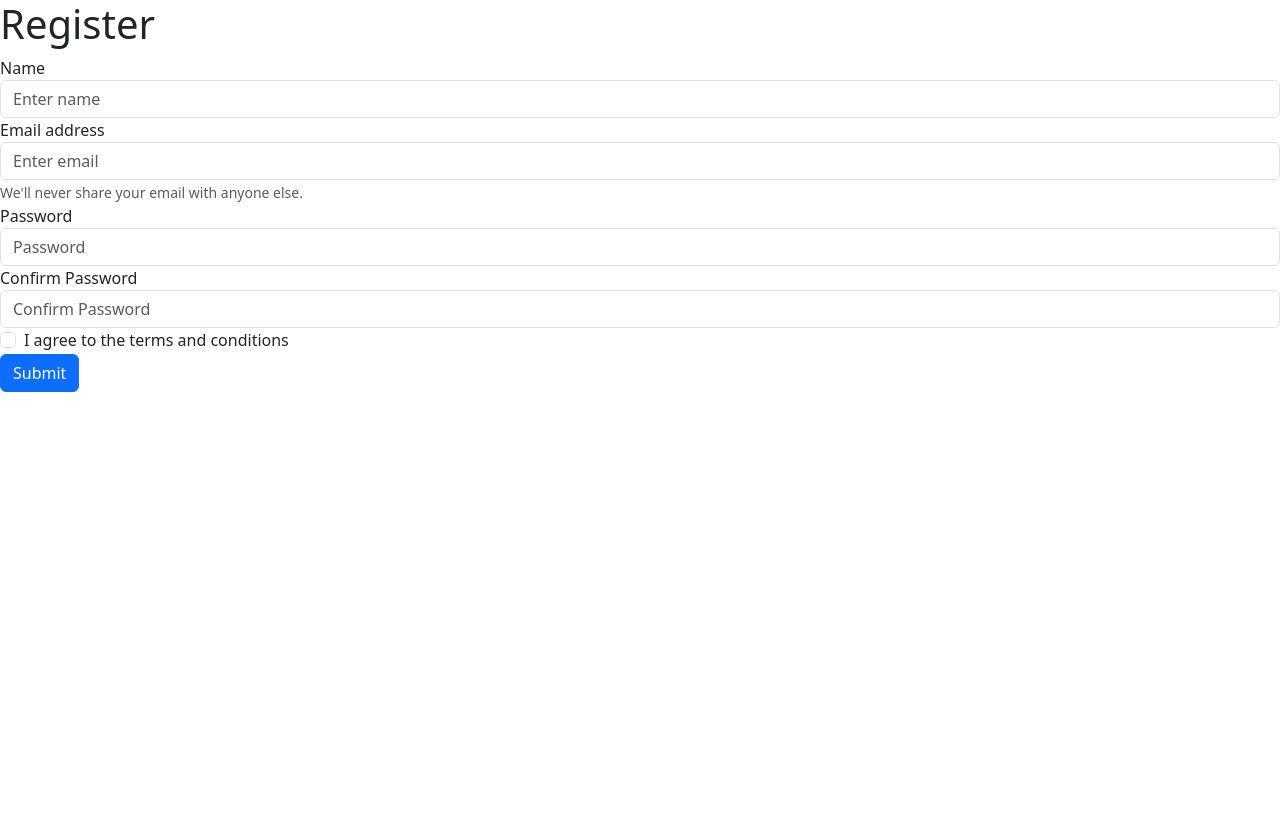
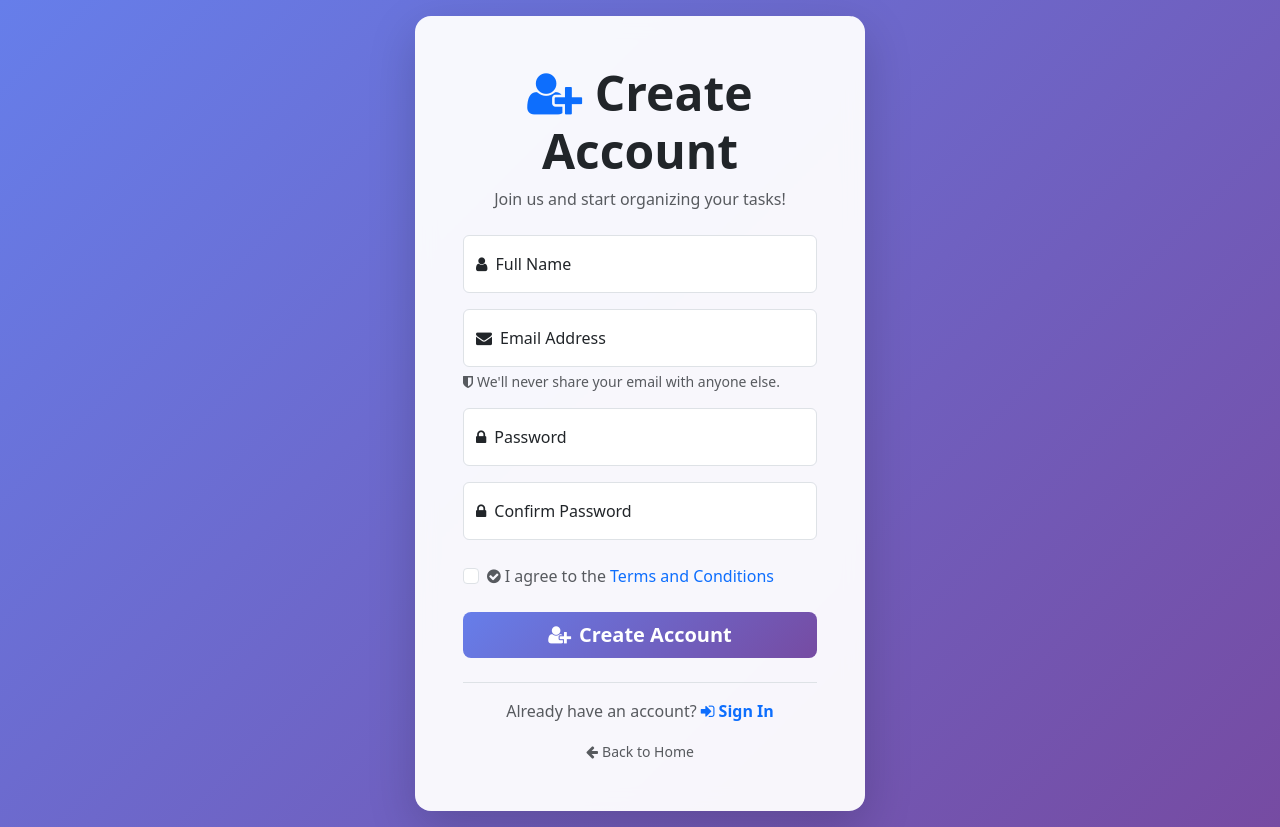
Before and after one commit to DipakKandel/Todo, a Django app: page /user/register/ in a window 1280 px wide. Before the commit the page ends 392 px from the top, so only its background shows below. Run offline with Django 5.2, Linux system fonts and the light colour scheme.

Commit message:
Remove edit_task.html template and update register.html for enhanced design and user experience
Deleted the edit_task.html template as part of a redesign. Updated the register.html template with a new title, improved layout, and modernized styles including a gradient background and floating labels for form inputs. Enhanced button styles and added user-friendly features to improve overall aesthetics and usability.

```diff
--- a/templates/register.html
+++ b/templates/register.html
@@ -3,7 +3,7 @@
   <head>
     <meta charset="UTF-8" />
     <meta name="viewport" content="width=device-width, initial-scale=1.0" />
-    <title>Register</title>
+    <title>Register - Todo App</title>
     <!-- Bootstrap -->
     <link href="https://cdn.jsdelivr.net/npm/bootstrap@5.3.7/dist/css/bootstrap.min.css" rel="stylesheet" integrity="sha384-LN+7fdVzj6u52u30Kp6M/trliBMCMKTyK833zpbD+pXdCLuTusPj697FH4R/5mcr" crossorigin="anonymous" />
 
@@ -14,33 +14,92 @@
 
     <!-- Bootstrap Icons -->
     <link rel="stylesheet" href="https://cdn.jsdelivr.net/npm/bootstrap-icons@1.11.0/font/bootstrap-icons.css" />
+
+    <style>
+      body {
+        background: linear-gradient(135deg, #667eea 0%, #764ba2 100%);
+        min-height: 100vh;
+      }
+
+      .register-card {
+        background: rgba(255, 255, 255, 0.95);
+        backdrop-filter: blur(10px);
+        border: 1px solid rgba(255, 255, 255, 0.2);
+      }
+
+      .btn-register {
+        background: linear-gradient(135deg, #667eea 0%, #764ba2 100%);
+        border: none;
+        transition: all 0.3s ease;
+      }
+
+      .btn-register:hover {
+        transform: translateY(-2px);
+        box-shadow: 0 5px 15px rgba(102, 126, 234, 0.4);
+        color: white;
+      }
+    </style>
   </head>
   <body>
-    <h1>Register</h1>
+    <div class="container-fluid d-flex align-items-center justify-content-center min-vh-100 p-3">
+      <div class="register-card card shadow-lg border-0 rounded-4" style="max-width: 450px; width: 100%">
+        <div class="card-body p-4 p-md-5">
+          <!-- Header -->
+          <div class="text-center mb-4">
+            <h1 class="display-5 fw-bold text-dark mb-2"><i class="fa fa-user-plus text-primary"></i> Create Account</h1>
+            <p class="text-muted fs-6">Join us and start organizing your tasks!</p>
+          </div>
+
+          <!-- Register Form -->
           <form method="post" action="{% url 'register_user' %}">
             {% csrf_token %}
-      <div class="form-group">
-        <label for="name">Name</label>
-        <input type="text" name="name" class="form-control" id="name" placeholder="Enter name" />
+
+            <div class="form-floating mb-3">
+              <input type="text" name="name" class="form-control" id="name" placeholder="Enter your full name" required />
+              <label for="name"> <i class="fa fa-user me-2"></i>Full Name </label>
             </div>
-      <div class="form-group">
-        <label for="exampleInputEmail1">Email address</label>
-        <input type="email" name="email" class="form-control" id="exampleInputEmail1" aria-describedby="emailHelp" placeholder="Enter email" />
-        <small id="emailHelp" class="form-text text-muted">We'll never share your email with anyone else.</small>
+
+            <div class="form-floating mb-3">
+              <input type="email" name="email" class="form-control" id="email" placeholder="Enter your email" required />
+              <label for="email"> <i class="fa fa-envelope me-2"></i>Email Address </label>
+              <div class="form-text"><i class="fa fa-shield me-1"></i>We'll never share your email with anyone else.</div>
             </div>
-      <div class="form-group">
-        <label for="password">Password</label>
-        <input type="password" name="password" class="form-control" id="password" placeholder="Password" />
+
+            <div class="form-floating mb-3">
+              <input type="password" name="password" class="form-control" id="password" placeholder="Create a password" required />
+              <label for="password"> <i class="fa fa-lock me-2"></i>Password </label>
             </div>
-      <div class="form-group">
-        <label for="confirm_password">Confirm Password</label>
-        <input type="password" name="confirm_password" class="form-control" id="confirm_password" placeholder="Confirm Password" />
+
+            <div class="form-floating mb-4">
+              <input type="password" name="confirm_password" class="form-control" id="confirm_password" placeholder="Confirm your password" required />
+              <label for="confirm_password"> <i class="fa fa-lock me-2"></i>Confirm Password </label>
             </div>
-      <div class="form-group form-check">
-        <input type="checkbox" class="form-check-input" id="exampleCheck1" />
-        <label class="form-check-label" for="exampleCheck1">I agree to the terms and conditions</label>
+
+            <div class="form-check mb-4">
+              <input type="checkbox" class="form-check-input" id="termsCheck" required />
+              <label class="form-check-label text-muted" for="termsCheck">
+                <i class="fa fa-check-circle me-1"></i>I agree to the
+                <a href="#" class="text-decoration-none">Terms and Conditions</a>
+              </label>
             </div>
-      <button type="submit" class="btn btn-primary">Submit</button>
+
+            <button type="submit" class="btn btn-register btn-lg w-100 text-white fw-semibold"><i class="fa fa-user-plus me-2"></i>Create Account</button>
           </form>
+
+          <!-- Login Link -->
+          <div class="text-center mt-4 pt-3 border-top">
+            <p class="mb-0 text-muted">
+              Already have an account?
+              <a href="{% url 'login' %}" class="text-decoration-none fw-semibold"> <i class="fa fa-sign-in me-1"></i>Sign In </a>
+            </p>
+          </div>
+
+          <!-- Back to Home -->
+          <div class="text-center mt-3">
+            <a href="{% url 'home' %}" class="text-muted text-decoration-none small"> <i class="fa fa-arrow-left me-1"></i>Back to Home </a>
+          </div>
+        </div>
+      </div>
+    </div>
   </body>
 </html>
```
Also changed, not shown: templates/edit_task.html (deleted, +0 -47 lines). Lines whose indentation alone changed are shown as unchanged.
